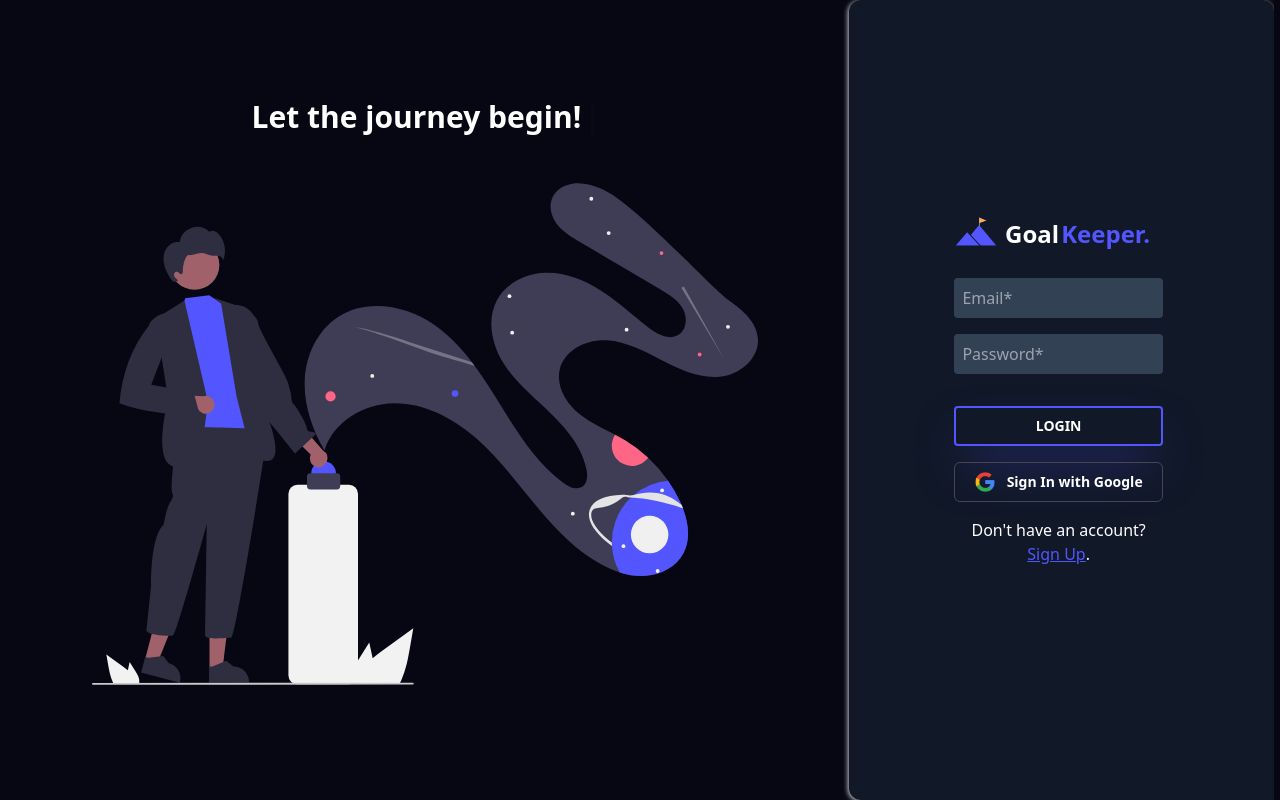
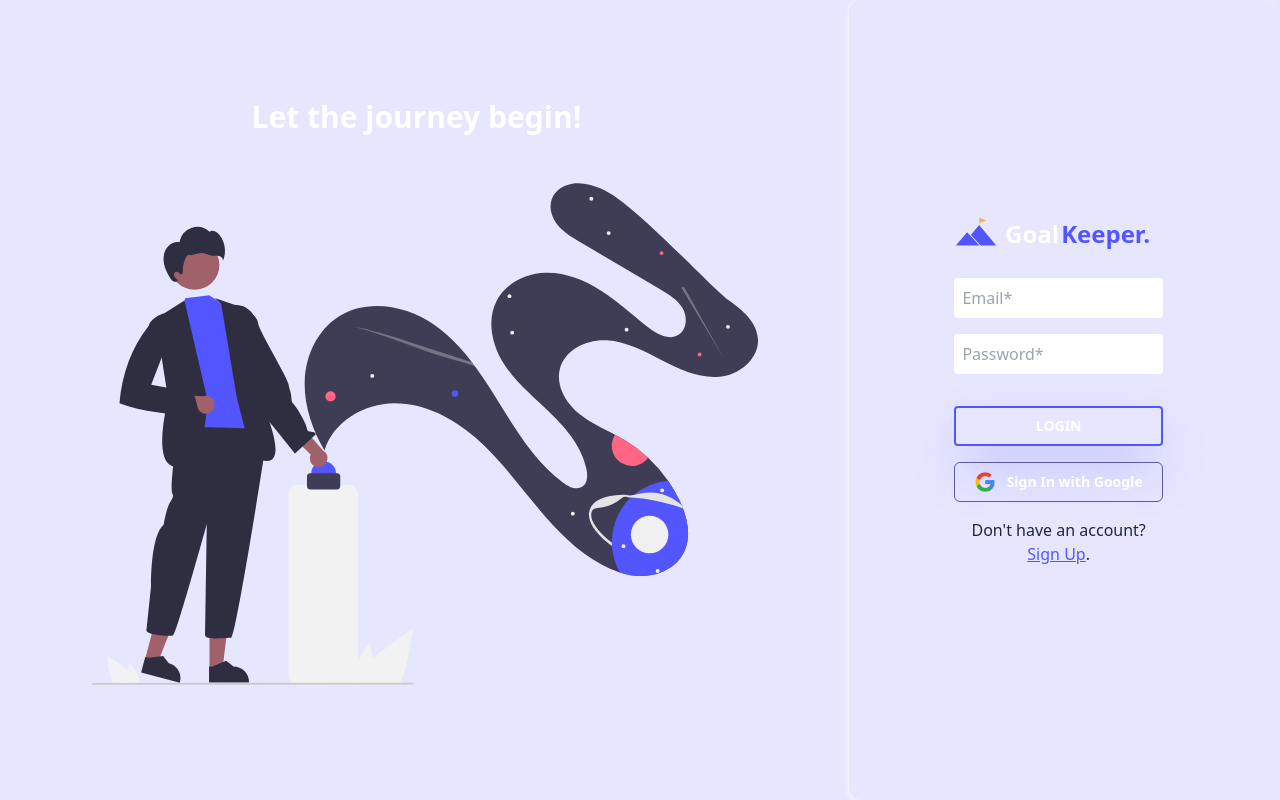
Before and after one commit to azrael3199/goalkeeper-web, a Next.js app: page /auth/login in a window 1280 px wide. Built offline with nearby package versions, Linux system fonts and the light colour scheme.

Commit message:
PWA and layout changes

```diff
--- a/src/app/(main)/dashboard/page.tsx
+++ b/src/app/(main)/dashboard/page.tsx
@@ -64,10 +64,8 @@
   }, []);
 
   return (
-    <div className="p-4 pt-8 overflow-y-scroll">
-      <div className="text-xl">
-        Welcome, {user?.displayName} <b className="text-2xl">👋</b>
-      </div>
+    <>
+      <div className="text-xl">Welcome, {user?.displayName} 👋</div>
       <section className="text-sm flex flex-col md:flex-row md:items-center gap-2 py-3 text-text-secondary">
         This week, you have
         <div className="flex gap-2 flex-wrap">
@@ -77,7 +75,7 @@
         </div>
       </section>
       <SwimlaneSection />
-    </div>
+    </>
   );
 };
 export default Dashboard;
--- a/src/app/(main)/layout.tsx
+++ b/src/app/(main)/layout.tsx
@@ -2,7 +2,6 @@
 
 import Header from '@root/components/Header';
 import ProtectedRoute from '@root/components/ProtectedRoute';
-import LoadingOverlay from '@root/components/LoadingOverlay';
 import Navbar from '@root/components/Navbar/Navbar';
 import MobileNavbar from '@root/components/Navbar/MobileNavbar';
 
@@ -15,11 +14,10 @@
     <ProtectedRoute>
       <div className="h-screen max-h-screen flex flex-col md:flex-row">
         <Navbar />
-        <main className="overflow-hidden w-full flex flex-col">
+        <div className="overflow-hidden w-full flex flex-col grow">
           <Header />
-          {children}
-          <LoadingOverlay />
-        </main>
+          <main className="p-4 pt-2 md:pt-8 overflow-y-scroll">{children}</main>
+        </div>
         <MobileNavbar />
       </div>
     </ProtectedRoute>
--- a/src/app/auth/layout.tsx
+++ b/src/app/auth/layout.tsx
@@ -2,9 +2,7 @@
 
 import Image from 'next/image';
 import env from '@root/environment';
-import { I18nextProvider, useTranslation } from 'react-i18next';
-import i18n from '@root/i18n';
-import LoadingOverlay from '@root/components/LoadingOverlay';
+import { useTranslation } from 'react-i18next';
 import { AppContext } from '@root/providers/AppProvider';
 import { useContext, useEffect } from 'react';
 import { Typewriter } from 'react-simple-typewriter';
@@ -23,7 +21,6 @@
   }, []);
 
   return (
-    <I18nextProvider i18n={i18n}>
     <div className="h-screen">
       <div className="md:flex h-full">
         {/* Left Side: SVG Image */}
@@ -78,8 +75,6 @@
         </div>
       </div>
     </div>
-      <LoadingOverlay />
-    </I18nextProvider>
   );
 }
 
--- a/src/app/layout.tsx
+++ b/src/app/layout.tsx
@@ -1,5 +1,6 @@
 import React from 'react';
 import './globals.css';
+import Providers from '@root/providers';
 import { cn } from '@root/lib/utils/utils';
 import { fontSans } from './fonts';
 
@@ -7,11 +8,17 @@
   title: 'GoalKeeper',
   description: 'An app for you to achieve your dreams',
   manifest: '/manifest.json',
+  keywords: ['goal', 'keeper', 'goalkeeper', 'goal keeper'],
+};
+
+export const viewport = {
+  minimumScale: 1,
+  initialScale: 1,
+  width: 'device-width',
+  shrinkToFit: 'no',
+  viewportFit: 'cover',
   themeColor: '#060713',
   backgroundColor: '#060713',
-  keywords: ['goal', 'keeper', 'goalkeeper', 'goal keeper'],
-  viewport:
-    'minimum-scale=1, initial-scale=1, width=device-width, shrink-to-fit=no, viewport-fit=cover',
 };
 
 export default function RootLayout({
@@ -27,7 +34,7 @@
           fontSans.variable
         )}
       >
-        {children}
+        <Providers>{children}</Providers>
       </body>
     </html>
   );
--- a/src/app/page.tsx
+++ b/src/app/page.tsx
@@ -1,27 +1,14 @@
 'use client';
 
 import Header from '@root/components/LandingHeader';
-import ProtectedRoute from '@root/components/ProtectedRoute';
-import LoadingOverlay from '@root/components/LoadingOverlay';
-import { AppContext, AppProvider } from '@root/providers/AppProvider';
-import i18n from '@root/i18n';
-import paths from '@root/routes';
+import { AppContext } from '@root/providers/AppProvider';
 import { useContext, useEffect } from 'react';
-import { I18nextProvider } from 'react-i18next';
 import Hero from '@root/components/Hero';
 import Stats from '@root/components/Stats';
 import Features from '@root/components/Features';
 import Dashboard from '@root/components/Dashboard';
 import Pricing from '@root/components/Pricing';
 import AboutUs from '@root/components/AboutUs';
-import ThemeProvider from '@root/providers/ThemeProvider';
-import { QueryClientProvider } from '@tanstack/react-query';
-import { ApolloProvider } from '@apollo/client';
-import { Provider } from 'react-redux';
-import { Toaster } from '@root/components/ui/toaster';
-import { queryClient } from '@root/lib/services/apis/config';
-import apolloClient from '@root/lib/services/graphql/config';
-import store from '@root/lib/redux/store';
 
 const LandingPage = () => {
   const { isLoading, setLoading } = useContext(AppContext);
@@ -32,16 +19,6 @@
   }, []);
 
   return (
-    <ThemeProvider defaultTheme="dark">
-      <QueryClientProvider client={queryClient}>
-        <ApolloProvider client={apolloClient}>
-          <AppProvider>
-            <Provider store={store}>
-              <ProtectedRoute
-                defaultRedirectRoute={paths.dashboard}
-                preventRedirectOnAuthFail
-              >
-                <I18nextProvider i18n={i18n}>
     <div className="min-h-screen bg-gray-900 text-white">
       <Header />
       <main>
@@ -53,15 +30,6 @@
         <AboutUs />
       </main>
     </div>
-                  <LoadingOverlay />
-                </I18nextProvider>
-              </ProtectedRoute>
-            </Provider>
-            <Toaster />
-          </AppProvider>
-        </ApolloProvider>
-      </QueryClientProvider>
-    </ThemeProvider>
   );
 };
 
--- a/src/components/ProtectedRoute.tsx
+++ b/src/components/ProtectedRoute.tsx
@@ -6,7 +6,6 @@
 import { onAuthStateChanged } from '@root/lib/utils/firebaseUtils';
 import { AppContext } from '@root/providers/AppProvider';
 import { Unsubscribe, User } from 'firebase/auth';
-import LoadingOverlay from './LoadingOverlay';
 
 interface ProtectedRouteProps {
   defaultRedirectRoute?: string;
@@ -48,12 +47,7 @@
     // eslint-disable-next-line react-hooks/exhaustive-deps
   }, []);
 
-  return (
-    <>
-      {!isLoading && children}
-      <LoadingOverlay />
-    </>
-  );
+  return !isLoading && children;
 };
 
 export default ProtectedRoute;
--- a/src/providers/ThemeProvider.tsx
+++ b/src/providers/ThemeProvider.tsx
@@ -29,17 +29,13 @@
   ...props
 }: ThemeProviderProps) => {
   const [theme, setTheme] = useState<Theme>(defaultTheme);
-  const isClient = typeof window !== 'undefined';
 
   useEffect(() => {
-    if (isClient) {
     const storedTheme = window.localStorage.getItem(storageKey) as Theme;
     setTheme(storedTheme || defaultTheme);
-    }
-  }, [isClient, defaultTheme, storageKey]);
+  }, [defaultTheme, storageKey]);
 
   useEffect(() => {
-    if (isClient) {
     const root = window.document.documentElement;
     root.classList.remove('light', 'dark');
 
@@ -53,20 +49,19 @@
     }
 
     root.classList.add(theme);
-    }
-  }, [theme, isClient]);
+  }, [theme]);
 
   const value = useMemo(
     () => ({
       theme,
       setTheme: (theme: Theme) => {
-        if (isClient) {
+        if (localStorage) {
           localStorage.setItem(storageKey, theme);
           setTheme(theme);
         }
       },
     }),
-    [isClient, storageKey, theme]
+    [storageKey, theme]
   );
 
   return (
--- /dev/null
+++ b/src/providers/index.tsx
@@ -0,0 +1,33 @@
+'use client';
+
+import React from 'react';
+import { QueryClientProvider } from '@tanstack/react-query';
+import { ApolloProvider } from '@apollo/client';
+import { Provider } from 'react-redux';
+import { I18nextProvider } from 'react-i18next';
+import i18n from '@root/i18n';
+import { queryClient } from '@root/lib/services/apis/config';
+import apolloClient from '@root/lib/services/graphql/config';
+import store from '@root/lib/redux/store';
+import { Toaster } from '@root/components/ui/toaster';
+import LoadingOverlay from '@root/components/LoadingOverlay';
+import { AppProvider } from './AppProvider';
+import ThemeProvider from './ThemeProvider';
+
+const Providers = ({ children }: { children: React.ReactNode }) => (
+  <AppProvider>
+    <ThemeProvider>
+      <I18nextProvider i18n={i18n}>
+        <QueryClientProvider client={queryClient}>
+          <ApolloProvider client={apolloClient}>
+            <Provider store={store}>{children}</Provider>
+            <Toaster />
+            <LoadingOverlay />
+          </ApolloProvider>
+        </QueryClientProvider>
+      </I18nextProvider>
+    </ThemeProvider>
+  </AppProvider>
+);
+
+export default Providers;
```
Also changed, not shown: public/manifest.json, 2 other files (tests, documents, lock files or other folders). Lines whose indentation alone changed are shown as unchanged.
